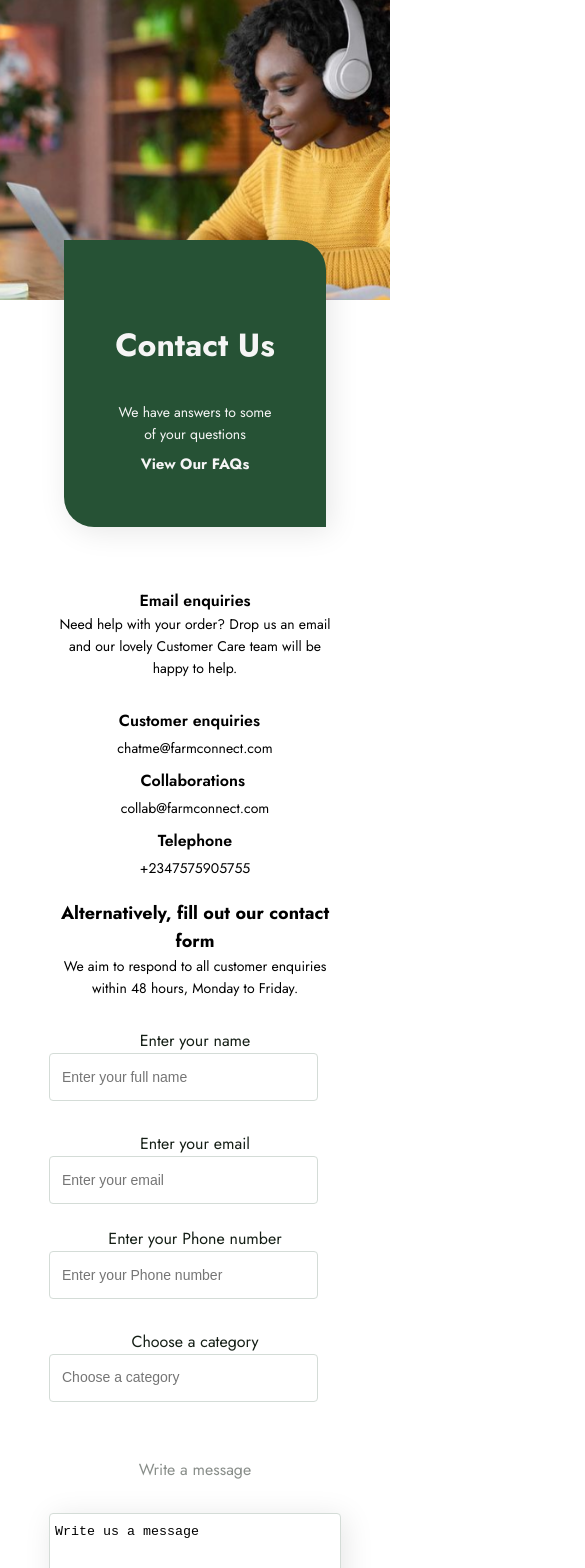
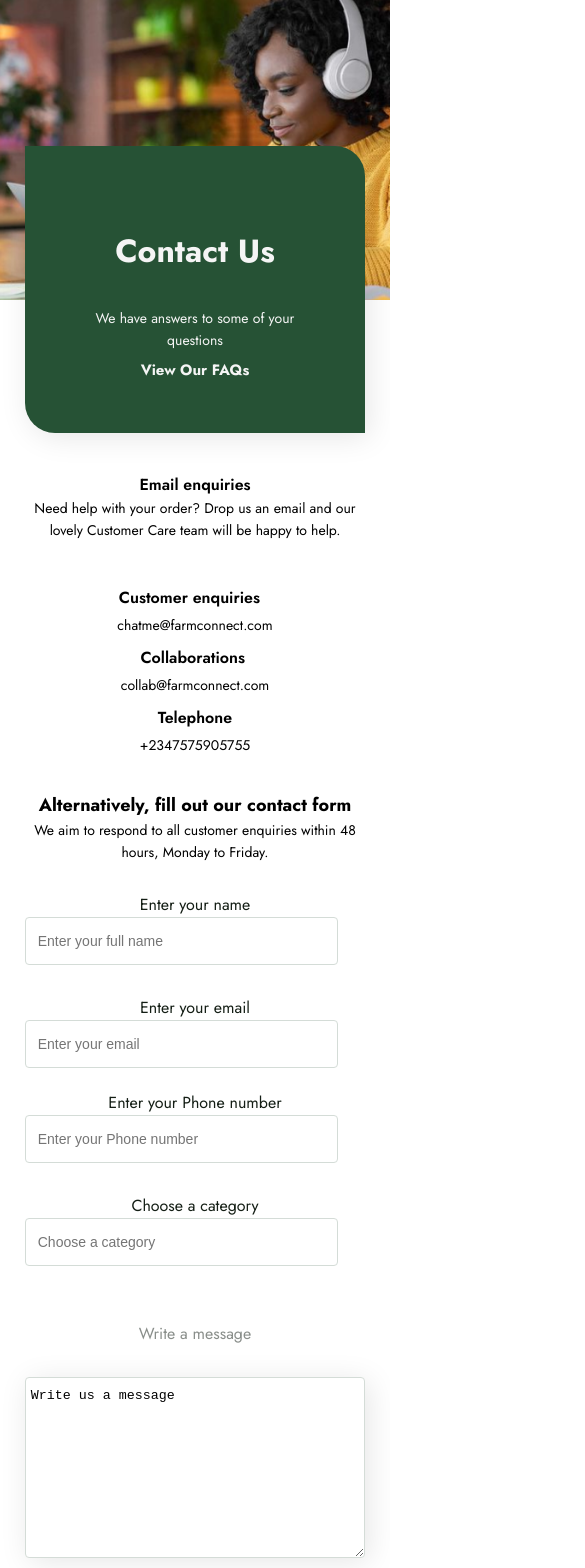
Before and after one commit to Flora-dot/Farm-connect, a React (Create React App) app: page /ContactUs in a window 390 px wide. Shown: the top 1568 px of the page, 585 px wide, since content can reach past the window. Built offline with nearby package versions, Linux system fonts and the light colour scheme; no server answers.

Commit message:
styled contact page

```diff
--- a/src/app/pages/Landing.jsx
+++ b/src/app/pages/Landing.jsx
@@ -7,6 +7,11 @@ export default function Landing() {
             This is the landing page
             <Link to='/AboutUs'>About us</Link>
             <Link to='*'>NotFound</Link>
+            <Link to='/ContactUs'>Contactus</Link>
+            <Link to='/Login'>Login</Link>
+            <Link to='/SignUp'>SignUp</Link>
+            <Link to='/FArmerProfile'>FarmerProfile</Link>
+            <Link to='/Productdetails'>Product details</Link>
         </div>
     );
 }
--- a/src/components/ContactUs/index.jsx
+++ b/src/components/ContactUs/index.jsx
@@ -1,20 +1,22 @@
-import styles from './styles.module.css'
+import styles from "./styles.module.css";
 // import ImgContact from '../../assets/images/contactimg.png'
 
-
 export const ContactUs = () => {
-    return(
+  return (
     <div className={styles.container}>
       {/* <img src={ImgContact}/> */}
-            <div className={styles.contactImg}>
+      <div className={styles.contactImg}></div>
+      <div className={styles.wrapper}>
         <div className={styles.divider}>
           <h3>Contact Us</h3>
           <p>We have answers to some of your questions</p>
           <button>View Our FAQs</button>
         </div>
-            </div>
-            <div className={styles.wrapper}>
-                <p className={styles.emailHeader}><span>Email enquiries</span> <br />Need help with your order? Drop us an email and our lovely Customer Care team will be happy to help.</p>
+        <p className={styles.emailHeader}>
+          <span>Email enquiries</span> <br />
+          Need help with your order? Drop us an email and our lovely Customer
+          Care team will be happy to help.
+        </p>
         <div className={styles.emailinfo}>
           <div>
             <h4>Customer enquiries</h4>
@@ -28,67 +30,56 @@ export const ContactUs = () => {
             <h4>Telephone</h4>
             <p>+2347575905755</p>
           </div>
-
         </div>
 
         <div className={styles.inputFeild}>
-                    <p><span>Alternatively, fill out our contact form </span><br />We aim to respond to all customer enquiries within 48 hours, Monday to Friday.</p>
+          <p>
+            <span>Alternatively, fill out our contact form </span>
+            <br />
+            We aim to respond to all customer enquiries within 48 hours, Monday
+            to Friday.
+          </p>
           <form action="">
             <div className={styles.userImputfield}>
               <div>
                 <label htmlFor="name">Enter your name</label> <br />
-                                <input type="text" placeholder='Enter your full name' /> <br />
+                <input type="text" placeholder="Enter your full name" /> <br />
                 <label htmlFor="email">Enter your email</label> <br />
-                                <input type="email" placeholder='Enter your email' />
+                <input type="email" placeholder="Enter your email" />
               </div>
               <div>
                 <label htmlFor="number">Enter your Phone number</label> <br />
-                                <input type="number" placeholder='Enter your Phone number' /> <br />
+                <input
+                  type="number"
+                  placeholder="Enter your Phone number"
+                />{" "}
+                <br />
                 <label htmlFor="category"> Choose a category </label> <br />
-                                <input type="category" placeholder='Choose a category' list='category' />
-                                <datalist id='category'>Choose a category
-                                    <option value='Category'>Choose a category</option>
-                                    <option value='Cereals'>Cereals</option>
-                                    <option value='Cereals'>Cereals</option>
+                <input
+                  type="category"
+                  placeholder="Choose a category"
+                  list="category"
+                />
+                <datalist id="category">
+                  Choose a category
+                  <option value="Category">Choose a category</option>
+                  <option value="Cereals">Cereals</option>
+                  <option value="Cereals">Cereals</option>
                 </datalist>
-
               </div>
             </div>
-                        <label htmlFor="message" className={styles.labelTxt}>Write a message</label> <br />
-                        <textarea name="message" id="" cols="133" rows="10">Write us a message</textarea> <br />
-                        <button className={styles.Btn}>Send  Message</button>
-
+            <label htmlFor="message" className={styles.labelTxt}>
+              Write a message
+            </label>{" "}
+            <br />
+            <textarea name="message" id="" cols="133" rows="10">
+              Write us a message
+            </textarea>{" "}
+            <br />
+            <button className={styles.Btn}>Send Message</button>
           </form>
-
-                </div>
-
-            </div>
-            <div className={styles.foot}>
-                <div className={styles.newsLetter}>
-                    <div>
-                        <h4>SUBSCRIBE TO OUR NEWSLETTER</h4>
-                        <input type="text" />
-                        <button>Subscribe</button>
-                    </div>
-                    <div className={styles.footerComp}> The footer component here</div>
-                </div>
-                <div className={styles.copyWrite}>
-                    <div>
-                        <h6>© 2024 — Copyright</h6>
-                        <ul>
-                            <li>
-                                <a href="#">TERMS AND CONDITIONS</a>
-                            </li>
-                            <li>
-                                <a href="#">PRIVACY POLICY</a>
-                            </li>
-
-                        </ul>
-
-
         </div>
       </div>
     </div>
-        </div>
-    )
-}
+  );
+};
--- a/src/components/ContactUs/styles.module.css
+++ b/src/components/ContactUs/styles.module.css
@@ -16,8 +16,8 @@
 
 } */
 .container .contactImg{
-    height: 700px;
-    width: 1408px;;
+    height: 500px;
+    width: 100%;
     flex-shrink: 0;
     background-image: url(../../assets/images/contactimg.png);
     background-repeat: no-repeat;
@@ -29,17 +29,15 @@
     text-align: center;
 }
 
-.contactImg .divider{
+ .divider{
     background-color: var(--primary-color-green);
-    position: absolute;
     display: flex;
     flex-direction: column;
-    width: 1010px;
+    width: 100%;
     padding: 49px ;
     justify-content: center;
     align-items: center;
-    margin-top: 35rem;
-    margin-left: 7rem;
+    margin:0 0 25px ;
     border-top-right-radius: 30px;
     border-bottom-left-radius: 30px;
     box-shadow: 4px 4px 30px 0px rgba(0, 0, 0, 0.10);
@@ -47,7 +45,7 @@
 
 }
 
-.contactImg .divider h3{
+ .divider h3{
     color:  #F5F5F5;
     width: 163px;
     font-family: Jost;
@@ -58,7 +56,7 @@
 
 }
 
-.contactImg .divider p{
+.divider p{
     color:  #F5F5F5;
     font-family: Jost;
     font-size: 14px;
@@ -69,7 +67,7 @@
 
 }
 
-.contactImg .divider button{
+.divider button{
     color:  #F5F5F5;
     font-family: Jost;
     font-size: 15px;
@@ -82,13 +80,14 @@
 }
 
 .wrapper{
-    width: 1010px;
+    width: 80%;
+    /* border: 1px solid black; */
     /* background-color: yellow; */
     position: relative;
-    margin-left: 7rem;
-    margin-top: 100px;
+    bottom: 32%;
+    margin: 0 auto;
     padding: 49px ;
-    z-index: -1;
+    z-index: 1;
 
 }
 
@@ -176,7 +175,7 @@ form .userImputfield{
     width: 100%;
     display: flex;
     /* background-color: aqua; */
-    flex-basis: 50%;
+    /* flex-basis: 50%; */
     margin-bottom: 20px;
 
 }
@@ -354,54 +353,34 @@ textarea{
     color: #fff;
 }
 
-@media (max-width: 500px) {
-    .container{
-        width: 100%;
-        /* padding: 30px; */
-        text-align: center;
-        align-items: center;
-       justify-content: center;
-       align-items: center;
+
+
+@media  (max-width: 1024px) {
+    .wrapper{
+        /* width: 95%; */
+        /* border: 1px solid black; */
+         bottom: 15%;
     }
+}
 
+@media  (max-width: 800px) {
+    form .userImputfield {
+        flex-direction: column;
+    }
+}
+
+@media  (max-width: 500px) {
     .container .contactImg{
         height: 300px;
-        width: 100vw;
-        /* background-repeat: no-repeat;
-        background-position: center;
-        background-size: cover;
-        position: relative; */
-        justify-content: center;
-        align-items: center;
-        text-align: center;
     }
-
-    .contactImg .divider{
-        position: absolute;
+    .wrapper{
+        width: 95%;
+        /* border: 1px solid black; */
+         bottom: 20%;
         display: flex;
+        padding: 15px;
         flex-direction: column;
-        width: fit-content;
-        padding: 49px;
-        justify-content: center;
-        align-items: center;
-        margin-top: 15rem;
-        margin-left: 4rem;
-        text-align: center;
-        margin-right: 4rem;
-    }
-
-    .wrapper{
-        width: auto;
-        /* background-color: yellow; */
-        position: relative;
-        margin-left: 0;
-        margin-top: 15rem;
-        padding: 49px;
-        z-index: -1;
-        display: flex;
-        flex-direction: column;
-        flex-wrap: wrap;
-
+        gap: 15px;
     }
 
     form{
@@ -415,8 +394,8 @@ textarea{
     form .userImputfield{
         width: 100%;
         display: flex;
-        /* background-color: aqua; */
         flex-direction: column;
+        align-items: flex-start;
         margin-bottom: 20px;
 
     }
@@ -475,7 +454,7 @@ textarea{
     .newsLetter div{
         position: relative;
         flex-direction: column;
-        margin: 10p auto;
+        margin: 10px auto;
         /* background-color: red; */
         text-align: center;
         justify-content: center;
@@ -494,42 +473,3 @@ textarea{
 
     }
 }
-
-@media (max-width: px) {
-    .container{
-        width: 100%;
-        /* padding: 0 30px; */
-        text-align: center;
-        align-items: center;
-       justify-content: center;
-       align-items: center;
-       /* background-color: red; */
-    }
-
-    .container .contactImg{
-        height: 700px;
-        width: 100%;
-        /* background-repeat: no-repeat;
-        background-position: center;
-        background-size: cover;
-        position: relative; */
-        /* justify-content: center;
-        align-items: center;
-        text-align: center; */
-    }
-
-    .contactImg .divider{
-        position: absolute;
-        display: flex;
-        flex-direction: column;
-        width: fit-content;
-        padding: 49px;
-        justify-content: center;
-        align-items: center;
-        margin-top: 15rem;
-        margin-left: 4rem;
-        text-align: center;
-        margin-right: 4rem;
-    }
-
-}
```
Lines whose indentation alone changed are shown as unchanged.
